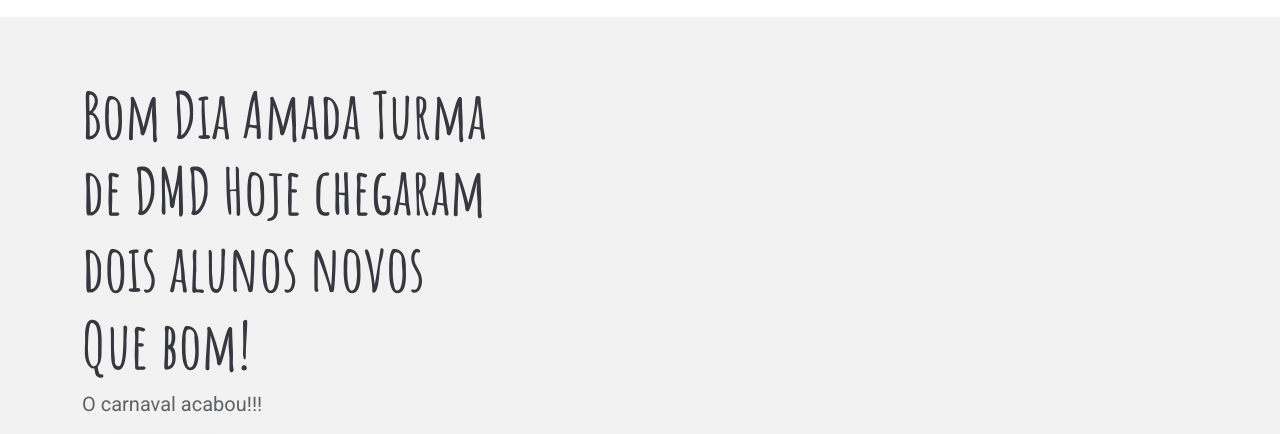
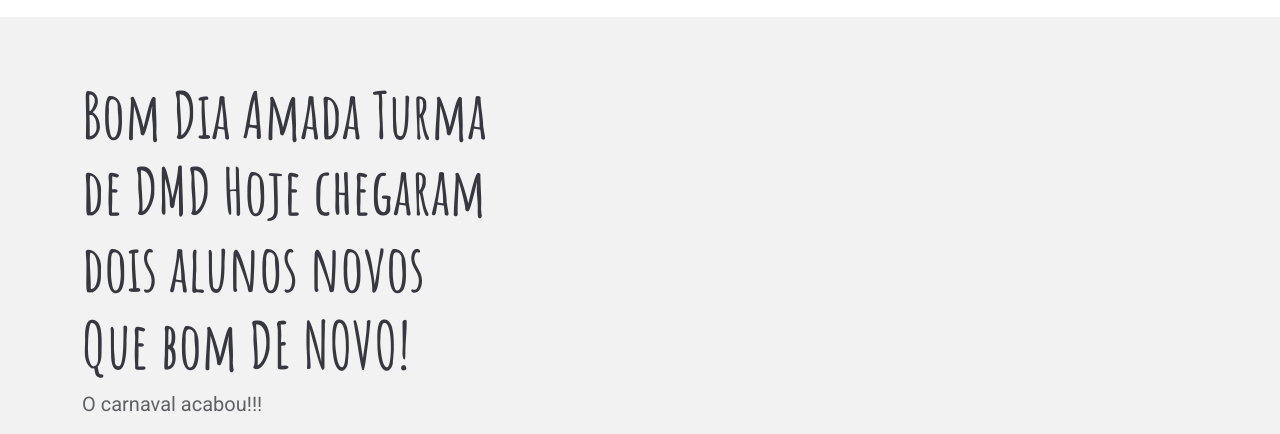
Before and after one commit to silviofbarbieri/dmd110325, a plain HTML site: page index.html in a window 1280 px wide. Shown: the part 76-510 px from the top of the page. Drawn offline with Linux system fonts and the light colour scheme.

Commit message:
Update index.html

```diff
--- a/index.html
+++ b/index.html
@@ -91,7 +91,7 @@
       <div class="container">
         <div class="row gy-4 justify-content-center justify-content-lg-between">
           <div class="col-lg-5 order-2 order-lg-1 d-flex flex-column justify-content-center">
-            <h1 data-aos="fade-up">Bom Dia Amada Turma de DMD Hoje chegaram dois alunos novos<br>Que bom!</h1>
+            <h1 data-aos="fade-up">Bom Dia Amada Turma de DMD Hoje chegaram dois alunos novos<br>Que bom DE NOVO!</h1>
             <p data-aos="fade-up" data-aos-delay="100">O carnaval acabou!!! </p>
             <div class="d-flex" data-aos="fade-up" data-aos-delay="200">
               <a href="#book-a-table" class="btn-get-started">Booka a Table</a>
```
